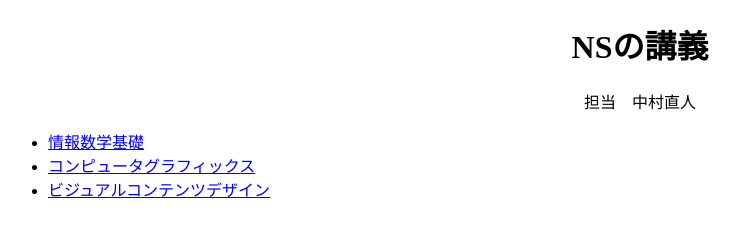
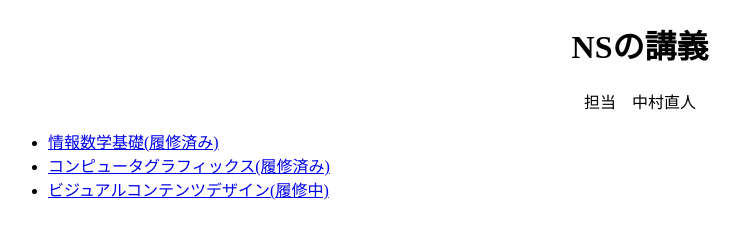
Before and after one commit to citIMAMURA/2025VC, a plain HTML site: page index.html in a window 1280 px wide. Shown: the whole page, without its empty margins (0-740 px from the left). Drawn offline with Linux system fonts and the light colour scheme.

Commit message:
Update index.html

```diff
--- a/index.html
+++ b/index.html
@@ -8,9 +8,9 @@
 	<center><h1>NSの講義</h1>
 	<P>担当　中村直人</center>
 <ul>
-    <li><a href="lesson1-org2.html">情報数学基礎</a></li>
-    <li><a href="lesson1-org3.html">コンピュータグラフィックス</a></li>
-    <li><a href="lesson1-org1.html">ビジュアルコンテンツデザイン</a></li>
+    <li><a href="lesson1-org2.html">情報数学基礎(履修済み)</a></li>
+    <li><a href="lesson1-org3.html">コンピュータグラフィックス(履修済み)</a></li>
+    <li><a href="lesson1-org1.html">ビジュアルコンテンツデザイン(履修中)</a></li>
 </ul>
    </BODY>
 </HTML>
```
